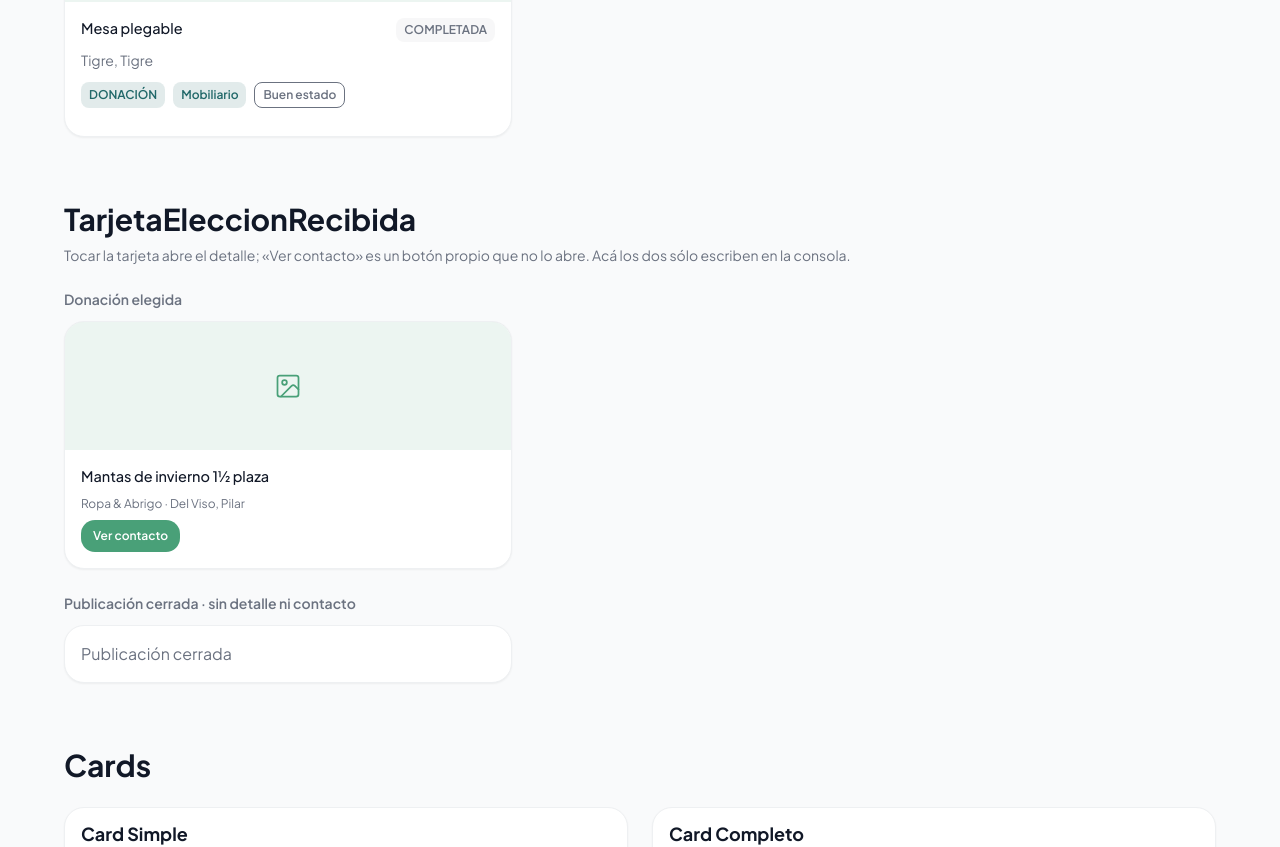
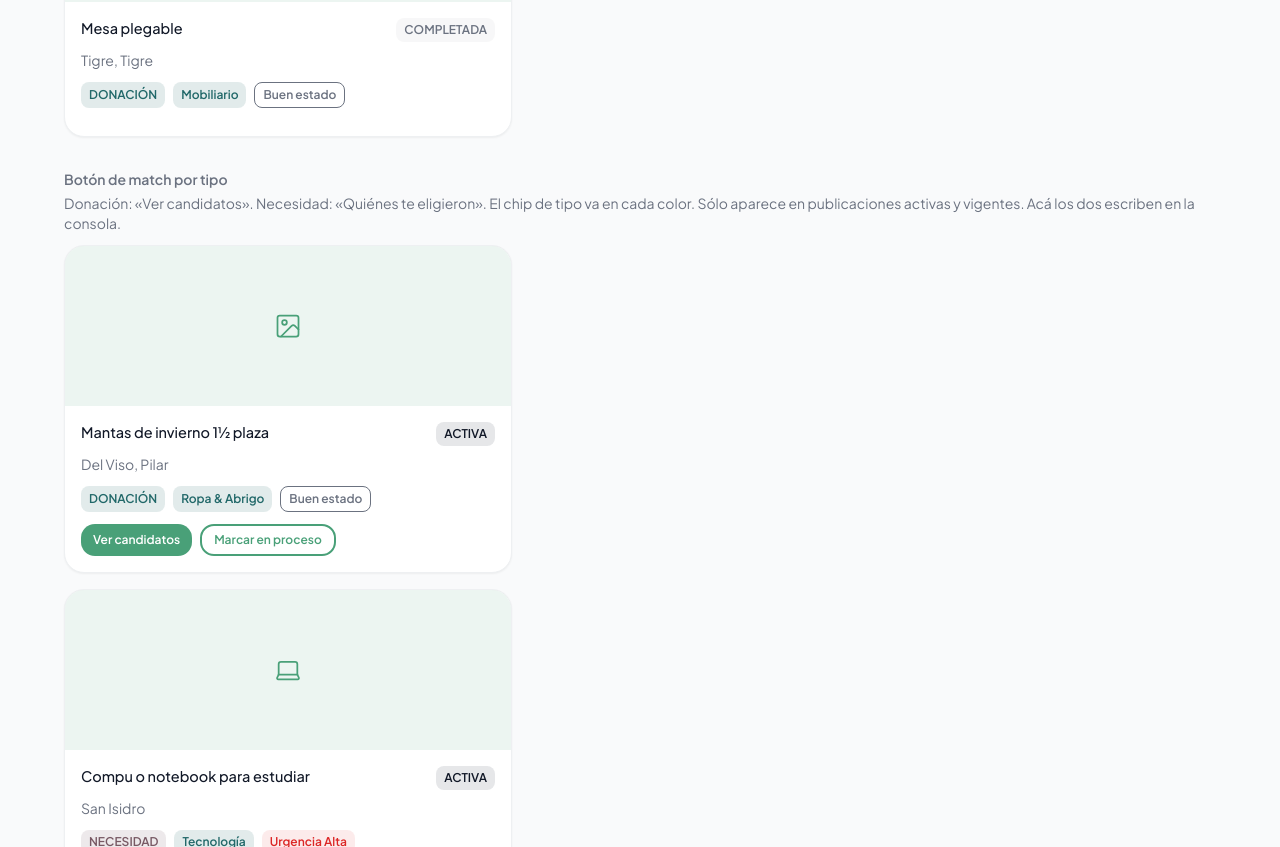
Before and after one commit to vaiven-austral/vaiven-app, a React (Vite) app: page /dev/components in a window 1280 px wide. Shown: the part 6493-7340 px from the top of the page. Built offline with nearby package versions, Linux system fonts and the light colour scheme; no server answers; the database is empty; the HTML template or start-up script is replaced by a standard one.

Commit message:
SCRUM-158: feat(kit): vitrina con el chip terciario y el botón de match por tipo

```diff
--- a/src/pages/ComponentShowcase.tsx
+++ b/src/pages/ComponentShowcase.tsx
@@ -159,6 +159,14 @@ const mockPublications: Publication[] = [
     zonas: { partido: 'Tigre', localidad: 'Tigre' },
   },
 ];
+
+// Una necesidad activa y vigente, para ver su botón de match (la de arriba está vencida).
+const necesidadVigente: Publication = {
+  ...mockPublications[1],
+  id: '4',
+  titulo: 'Compu o notebook para estudiar',
+  vence_en: new Date(Date.now() + 30 * 24 * 60 * 60 * 1000).toISOString(),
+};
 
 export function ComponentShowcase() {
   const [inputValue, setInputValue] = useState('');
@@ -482,6 +490,25 @@ export function ComponentShowcase() {
               <PublicationCard key={pub.id} publication={pub} mostrarTipo />
             ))}
           </div>
+
+          <p className="text-sm font-600 text-texto-medio mt-8 mb-1">Botón de match por tipo</p>
+          <p className="text-sm text-texto-medio mb-3">
+            Donación: «Ver candidatos». Necesidad: «Quiénes te eligieron». El chip de tipo
+            va en cada color. Sólo aparece en publicaciones activas y vigentes. Acá los dos
+            escriben en la consola.
+          </p>
+          <div className="space-y-4 max-w-md">
+            <PublicationCard
+              publication={mockPublications[0]}
+              mostrarTipo
+              onVerMatch={() => console.log('Ver candidatos (abre el modal de confirmación)')}
+            />
+            <PublicationCard
+              publication={necesidadVigente}
+              mostrarTipo
+              onVerMatch={() => console.log('Quiénes te eligieron (navega directo)')}
+            />
+          </div>
         </section>
 
         {/* TARJETA DE ELECCIÓN RECIBIDA (Quiénes te eligieron) */}
@@ -552,6 +579,7 @@ export function ComponentShowcase() {
           <div className="flex flex-wrap gap-3">
             <Badge variant="primary">Primary</Badge>
             <Badge variant="secondary">Secondary</Badge>
+            <Badge variant="terciario">Terciario</Badge>
             <Badge variant="success">Success</Badge>
             <Badge variant="warning">Warning</Badge>
             <Badge variant="destructive">Destructive</Badge>
```
